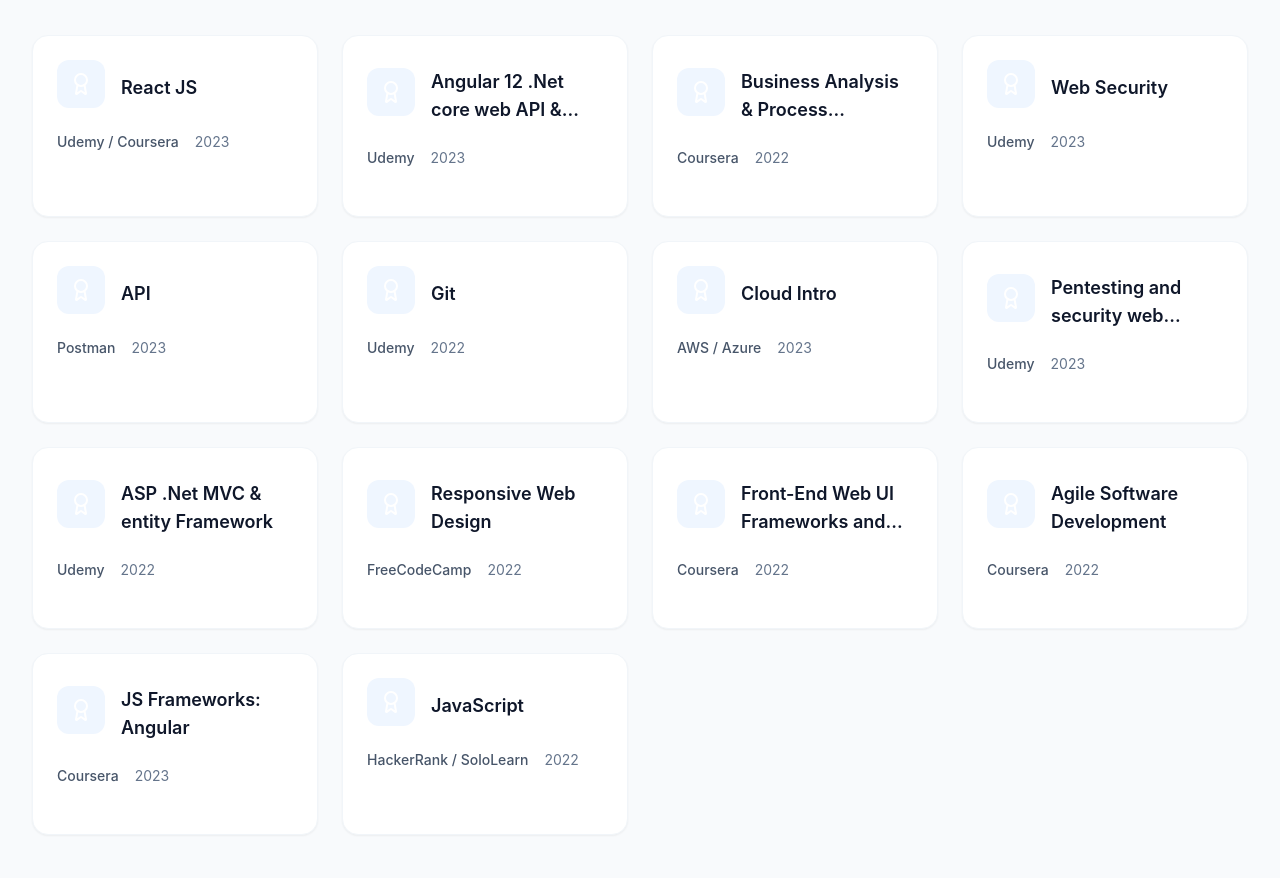
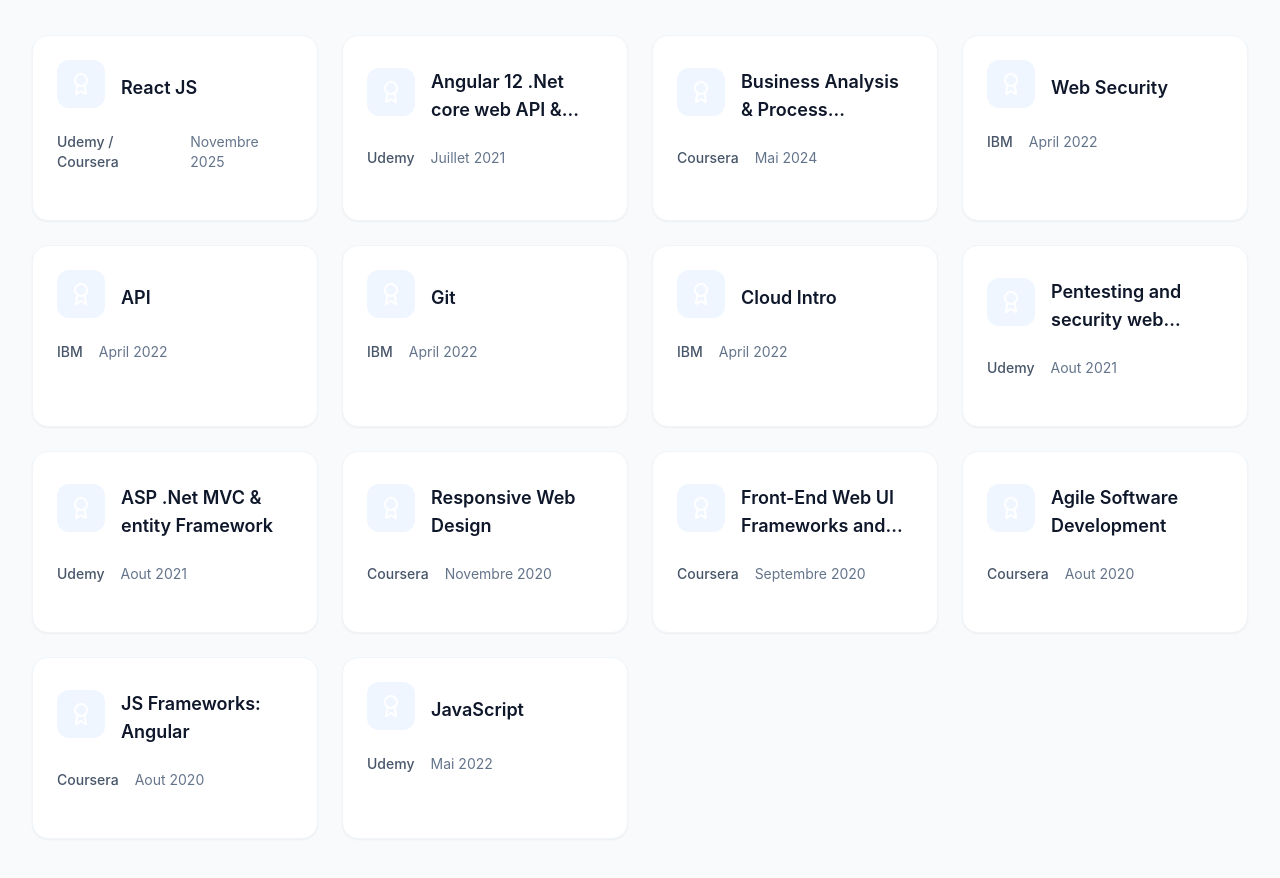
Before and after one commit to benamarfaiez/portfolio, a React (Vite) app: page / in a window 1280 px wide. Shown: the part 4680-5558 px from the top of the page. Built offline with nearby package versions, Linux system fonts and the light colour scheme.

Commit message:
update data certifications

```diff
--- a/src/data/certifications.ts
+++ b/src/data/certifications.ts
@@ -9,85 +9,85 @@
     {
         title: "React JS",
         issuer: "Udemy / Coursera",
-        date: "2023",
-        credentialUrl: "https://www.udemy.com/certificate/",
+        date: "Novembre 2025",
+        credentialUrl: "https://cursa.app/fr/mon-certificat/cert4a927c59cfdf8be3109a23855c9e1896",
     },
     {
         title: "Angular 12 .Net core web API & Microsoft SQL full stack app",
         issuer: "Udemy",
-        date: "2023",
-        credentialUrl: "https://www.udemy.com/certificate/",
+        date: "Juillet 2021",
+        credentialUrl: "https://udemy-certificate.s3.amazonaws.com/image/UC-a681e4dd-6815-479e-beb3-ba97ba7e9cab.jpg",
     },
     {
         title: "Business Analysis & Process Management",
         issuer: "Coursera",
-        date: "2022",
-        credentialUrl: "https://www.coursera.org/account/accomplishments/certificate/"
+        date: "Mai 2024",
+        credentialUrl: "https://www.coursera.org/account/accomplishments/verify/9HDYARW3FGMV"
     },
     {
         title: "Web Security",
-        issuer: "Udemy",
-        date: "2023",
-        credentialUrl: "https://www.udemy.com/certificate/"
+        issuer: "IBM",
+        date: "April 2022",
+        credentialUrl: "https://www.credly.com/badges/d19ee835-15fa-4ff4-8f8e-8a6bcaeaa8fc"
     },
     {
         title: "API",
-        issuer: "Postman",
-        date: "2023",
-        credentialUrl: "https://badgr.com/public/assertions/"
+        issuer: "IBM",
+        date: "April 2022",
+        credentialUrl: "https://www.credly.com/badges/ade52373-6610-4525-9160-66e4c5334647"
     },
     {
         title: "Git",
-        issuer: "Udemy",
-        date: "2022",
-        credentialUrl: "https://www.udemy.com/certificate/"
+        issuer: "IBM",
+        date: "April 2022",
+        credentialUrl: "https://www.credly.com/badges/181fcbcb-d270-4bbb-bd08-907cf7c06f67"
     },
     {
         title: "Cloud Intro",
-        issuer: "AWS / Azure",
-        date: "2023",
-        credentialUrl: "https://www.aws.training/transcript/"
+        issuer: "IBM",
+        date: "April 2022",
+        credentialUrl: "https://www.credly.com/badges/badfb93e-6402-4ca0-9e33-b7e0e39046f2"
     },
     {
         title: "Pentesting and security web application",
         issuer: "Udemy",
-        date: "2023",
-        credentialUrl: "https://www.udemy.com/certificate/"
+        date: "Aout 2021",
+        credentialUrl: "https://www.udemy.com/certificate/UC-28a41f64-5dd2-41e2-8e0d-1aaf0db4b36c/"
     },
     {
         title: "ASP .Net MVC & entity Framework",
         issuer: "Udemy",
-        date: "2022",
-        credentialUrl: "https://www.udemy.com/certificate/"
+        date: "Aout 2021",
+        credentialUrl: "https://udemy-certificate.s3.amazonaws.com/image/UC-c709bdb1-0503-4c45-b69b-3164a3b35051.jpg"
     },
     {
         title: "Responsive Web Design",
-        issuer: "FreeCodeCamp",
-        date: "2022",
-        credentialUrl: "https://www.freecodecamp.org/certification/"
+        issuer: "Coursera",
+        date: "Novembre 2020",
+        credentialUrl: "https://www.coursera.org/account/accomplishments/verify/XKFZA7UUFCYH"
     },
     {
         title: "Front-End Web UI Frameworks and Tools: Bootstrap 4",
         issuer: "Coursera",
-        date: "2022",
-        credentialUrl: "https://www.coursera.org/account/accomplishments/certificate/"
+        date: "Septembre 2020",
+        credentialUrl: "https://www.coursera.org/account/accomplishments/verify/R4GMJYYE3VMG"
     },
     {
         title: "Agile Software Development",
         issuer: "Coursera",
-        date: "2022",
-        credentialUrl: "https://www.coursera.org/account/accomplishments/certificate/"
+        date: "Aout 2020",
+        credentialUrl: "https://www.coursera.org/account/accomplishments/verify/TNDQYUPSV5VT"
     },
     {
         title: "JS Frameworks: Angular",
         issuer: "Coursera",
-        date: "2023",
-        credentialUrl: "https://www.coursera.org/account/accomplishments/certificate/"
+        date: "Aout 2020",
+        credentialUrl: "https://www.coursera.org/account/accomplishments/verify/VA24E6BUJ6ZG"
     },
     {
         title: "JavaScript",
-        issuer: "HackerRank / SoloLearn",
-        date: "2022",
-        credentialUrl: "https://www.hackerrank.com/certificates/"
+        issuer: "Udemy",
+        date: "Mai 2022",
+        credentialUrl: "https://www.udemy.com/certificate/UC-9f703df2-1b65-402d-993f-bb8f262987c8/"
     }
 ];
```
